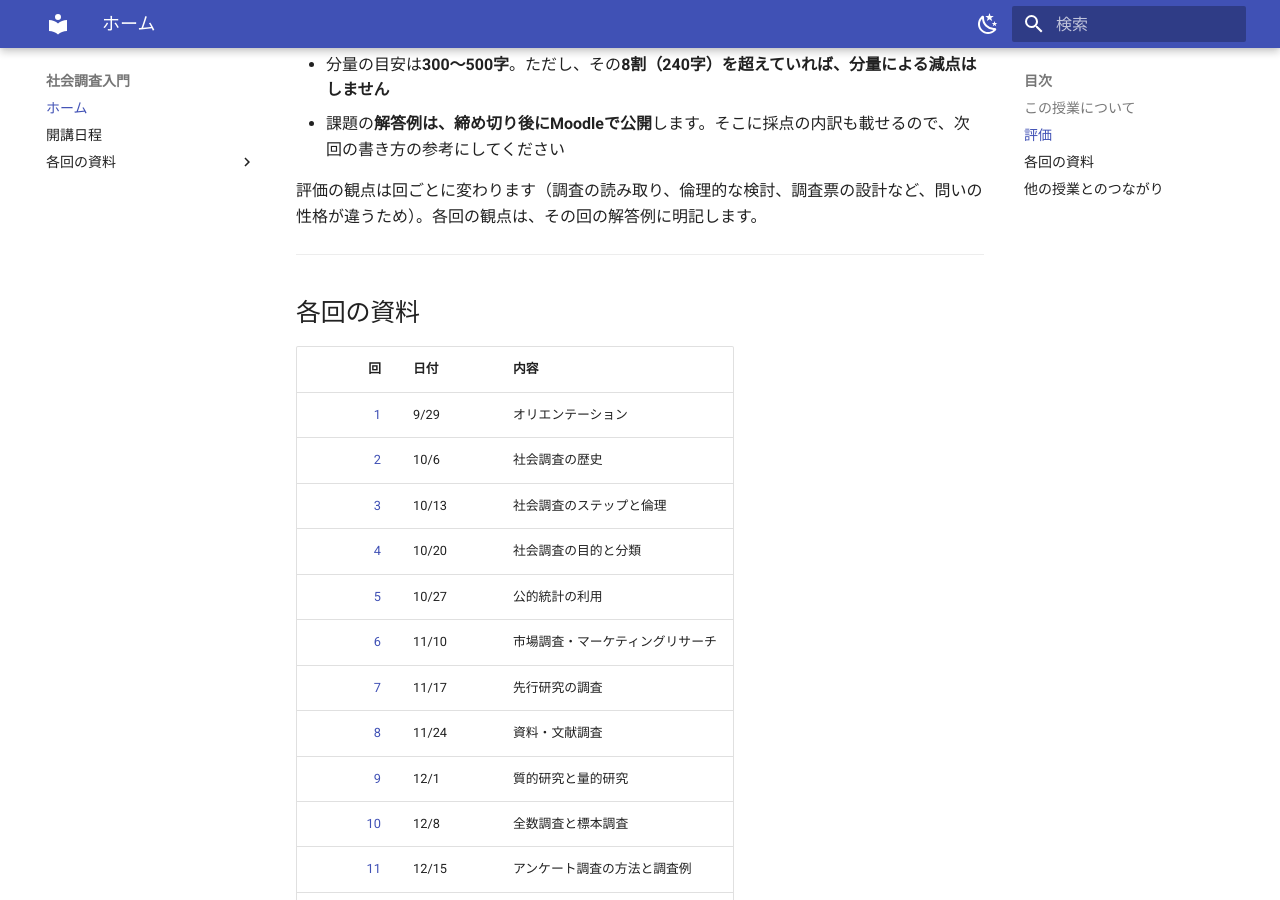
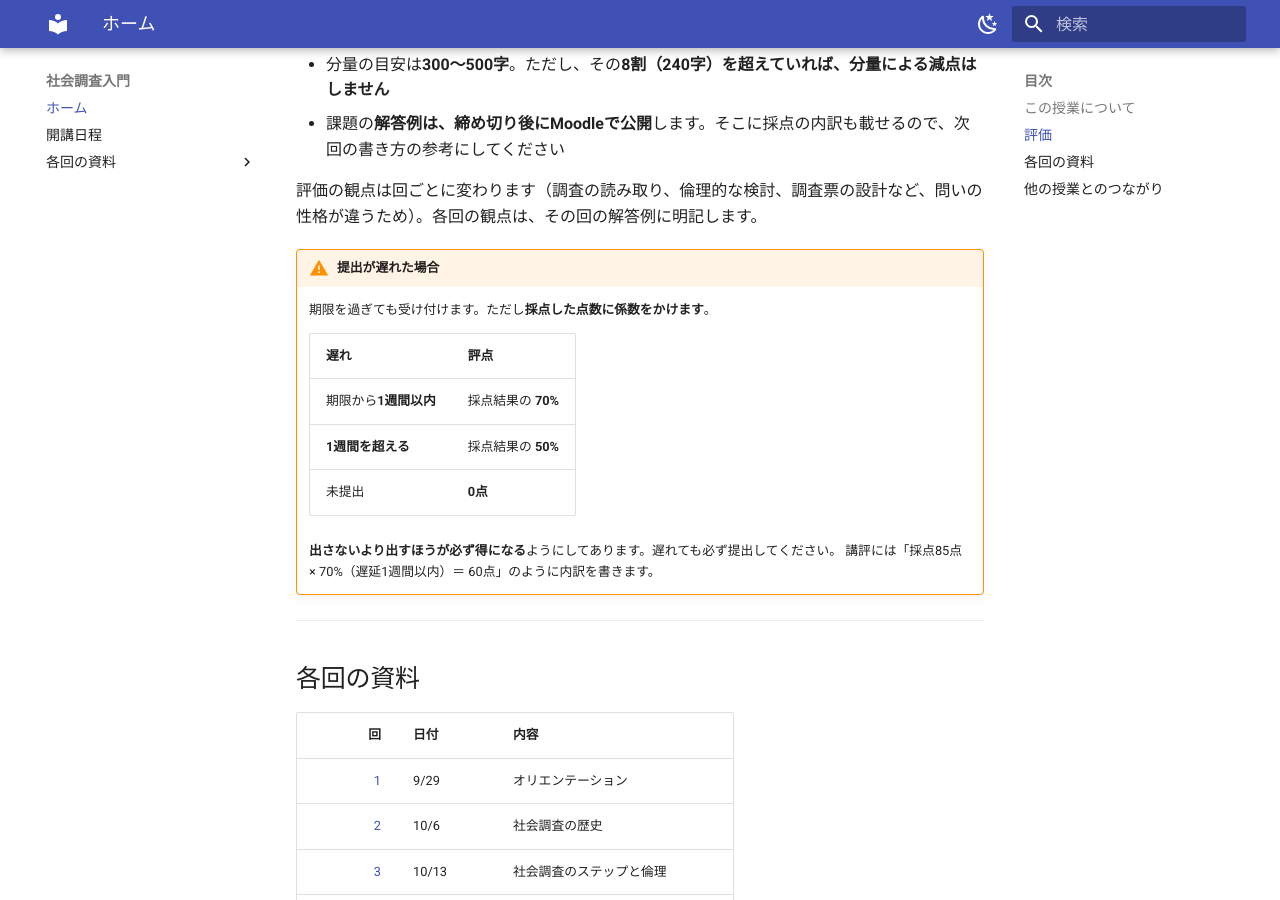
Before and after one commit to aonoa68/shakaichosa, an MkDocs documentation site: the page built from docs/index.md, in a window 1280 px wide and 900 px high, scrolled down 741 px. Built offline with MkDocs 1.6.1 and Material for MkDocs 9.7.7, drawn with Linux system fonts in a browser that asks for light colours.

Commit message:
遅延提出の扱いを二段階（1週間以内70%／1週間超50%）に明記
提出期限を過ぎた課題の扱いを決め、評価のルールに追記した。

- 期限から1週間以内：採点結果の70%
- 1週間を超える：採点結果の50%
- 未提出：0点

出さないより出すほうが必ず得になる設計。講評には
「採点85点 × 70%（遅延1週間以内）＝ 60点」のように内訳を書く。
Moodle の遮断日（cutoffdate）は無効のままにしてあるので、期限後も提出自体はできる。

Co-Authored-By: Claude Opus 5 (1M context) <noreply@anthropic.com>
Claude-Session: https://claude.ai/code/session_01VNG6MY7caqH6ZBqg92AUZE

```diff
--- a/docs/index.md
+++ b/docs/index.md
@@ -25,6 +25,18 @@
 - 課題の**解答例は、締め切り後にMoodleで公開**します。そこに採点の内訳も載せるので、次回の書き方の参考にしてください
 
 評価の観点は回ごとに変わります（調査の読み取り、倫理的な検討、調査票の設計など、問いの性格が違うため）。各回の観点は、その回の解答例に明記します。
+
+!!! warning "提出が遅れた場合"
+    期限を過ぎても受け付けます。ただし**採点した点数に係数をかけます**。
+
+    | 遅れ | 評点 |
+    |---|---|
+    | 期限から**1週間以内** | 採点結果の **70%** |
+    | **1週間を超える** | 採点結果の **50%** |
+    | 未提出 | **0点** |
+
+    **出さないより出すほうが必ず得になる**ようにしてあります。遅れても必ず提出してください。
+    講評には「採点85点 × 70%（遅延1週間以内）＝ 60点」のように内訳を書きます。
 
 ---
 
```
